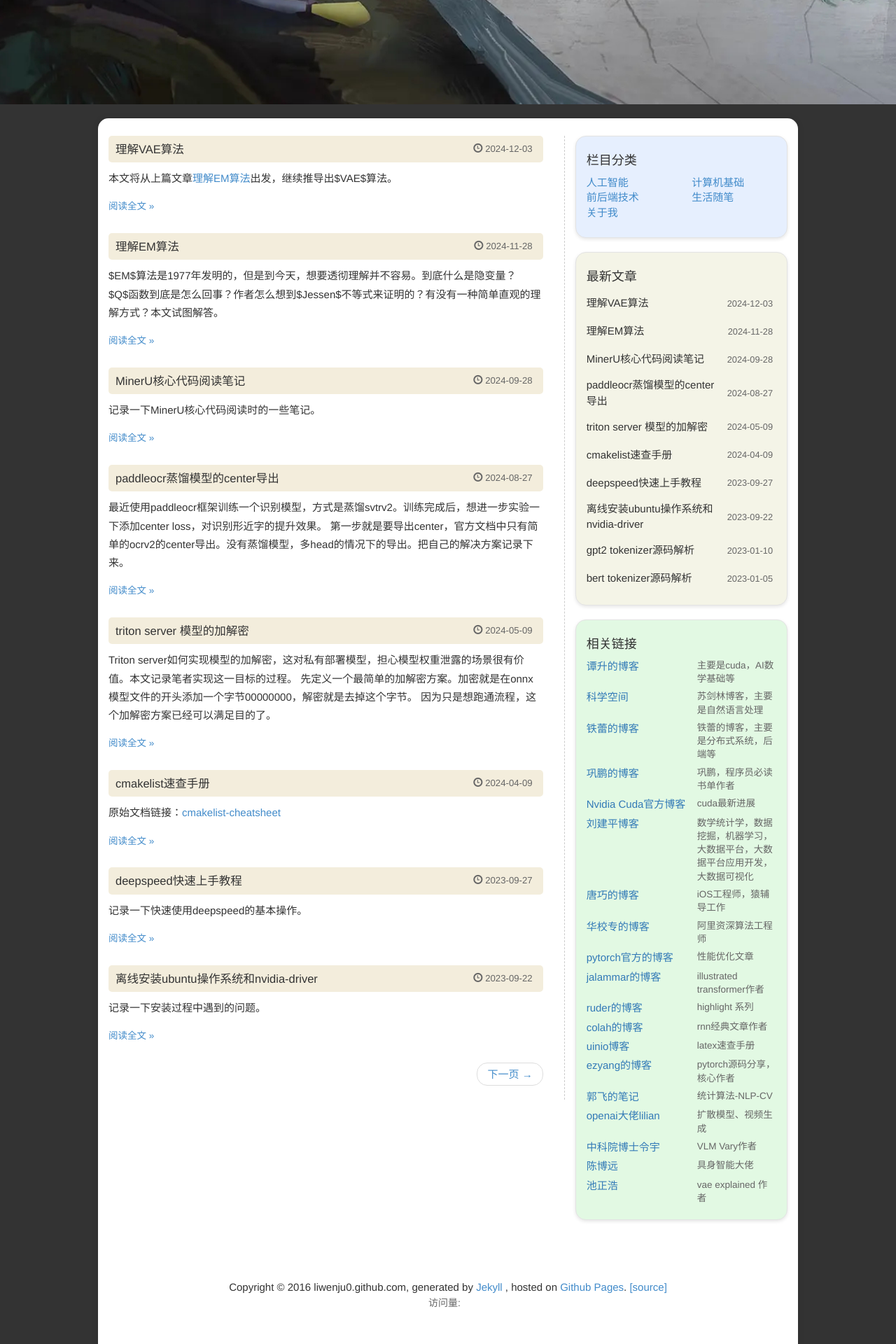
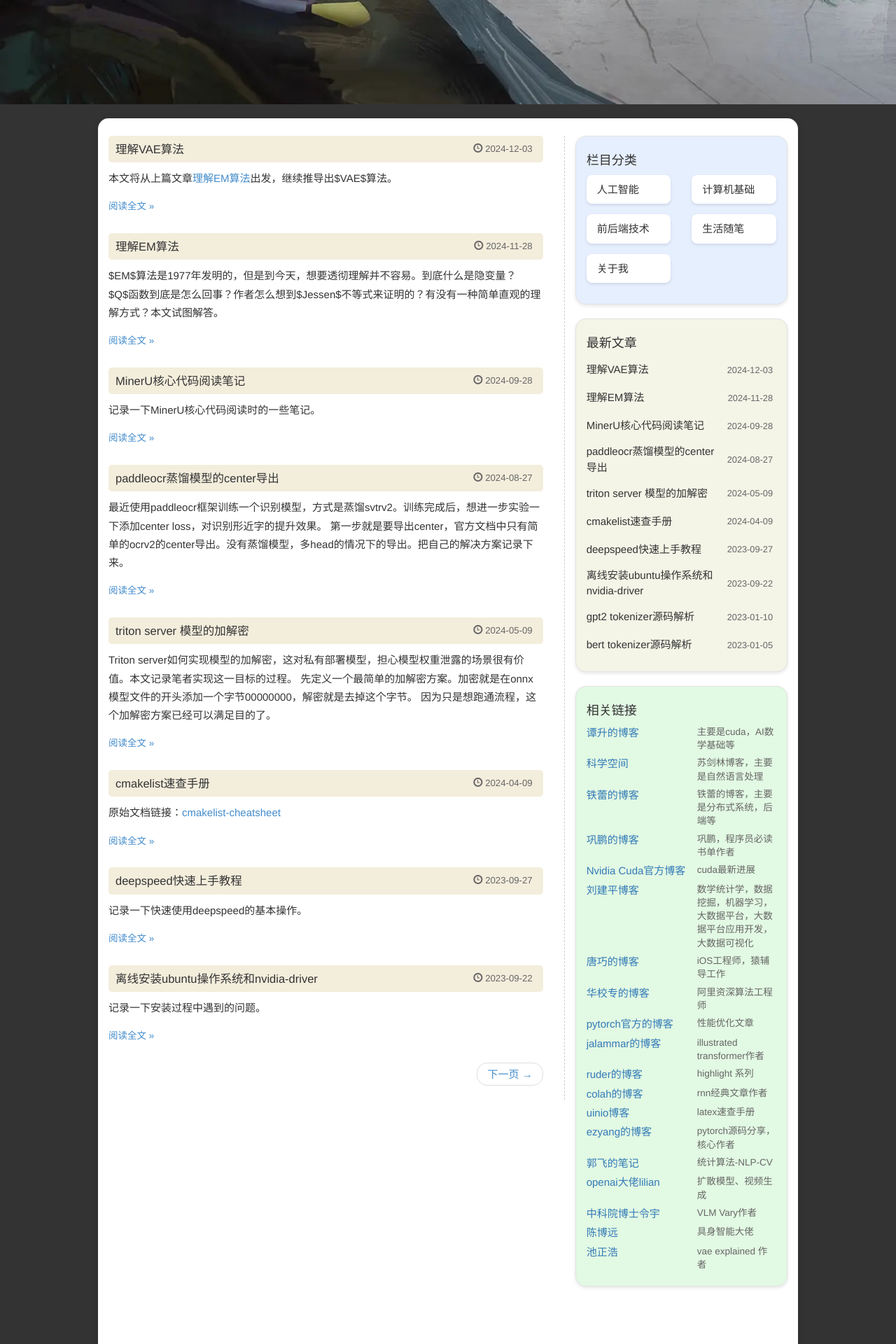
Before and after one commit to liwenju0/liwenju0.github.io, a Jekyll site: the page built from index.html, in a window 1280 px wide. Shown: the part 751-2671 px from the top of the page at 70% size. Built offline with Jekyll 4.4.1, drawn with Linux system fonts in a browser that asks for light colours; the list of posts is cut into pages by our own code; comment, search, counter and statistics services are not loaded.

Commit message:
调整首页栏目分类样式

```diff
--- a/css/blog.css
+++ b/css/blog.css
@@ -353,3 +353,26 @@ img {
 .recent-post-item a:hover {
   color: #1e88e5;
 }
+
+/* 栏目分类链接样式 */
+.categories .list-unstyled li {
+  margin-bottom: 15px;  /* 增加项目之间的间距 */
+}
+
+.categories .list-unstyled li a {
+  display: block;
+  padding: 10px 15px;
+  background-color: #fff;
+  border-radius: 8px;
+  color: #333;
+  text-decoration: none;
+  transition: all 0.3s ease;
+  box-shadow: 0 2px 4px rgba(0,0,0,0.1);
+}
+
+.categories .list-unstyled li a:hover {
+  transform: translateY(-2px);
+  box-shadow: 0 4px 8px rgba(0,0,0,0.15);
+  background-color: #f8f9fa;
+  color: #1e88e5;
+}
```
